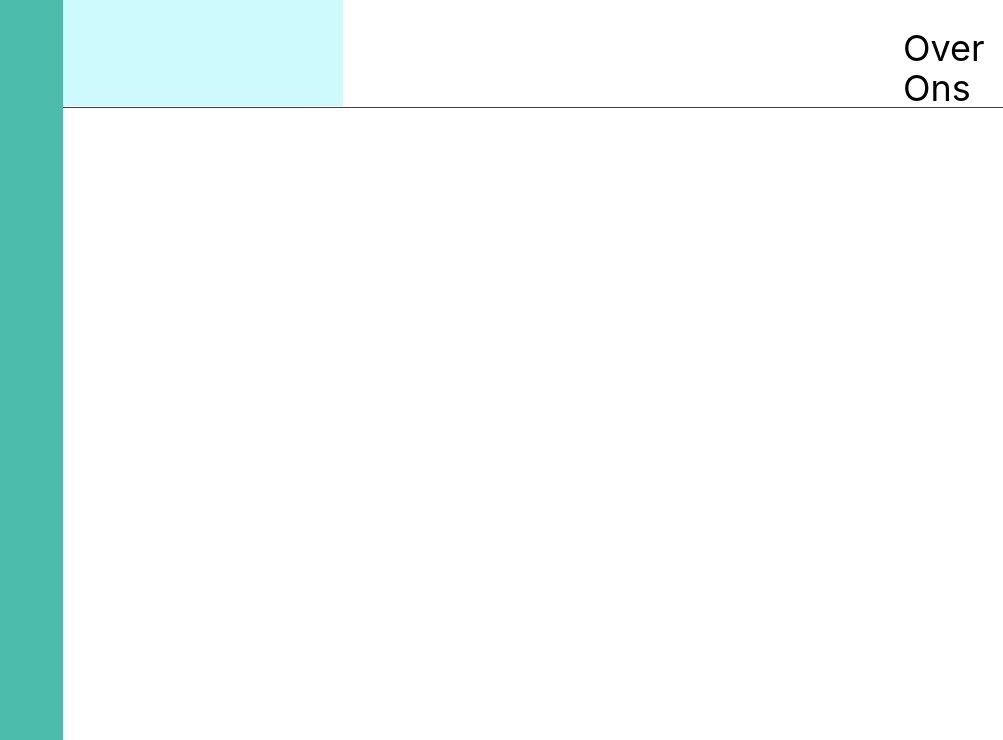
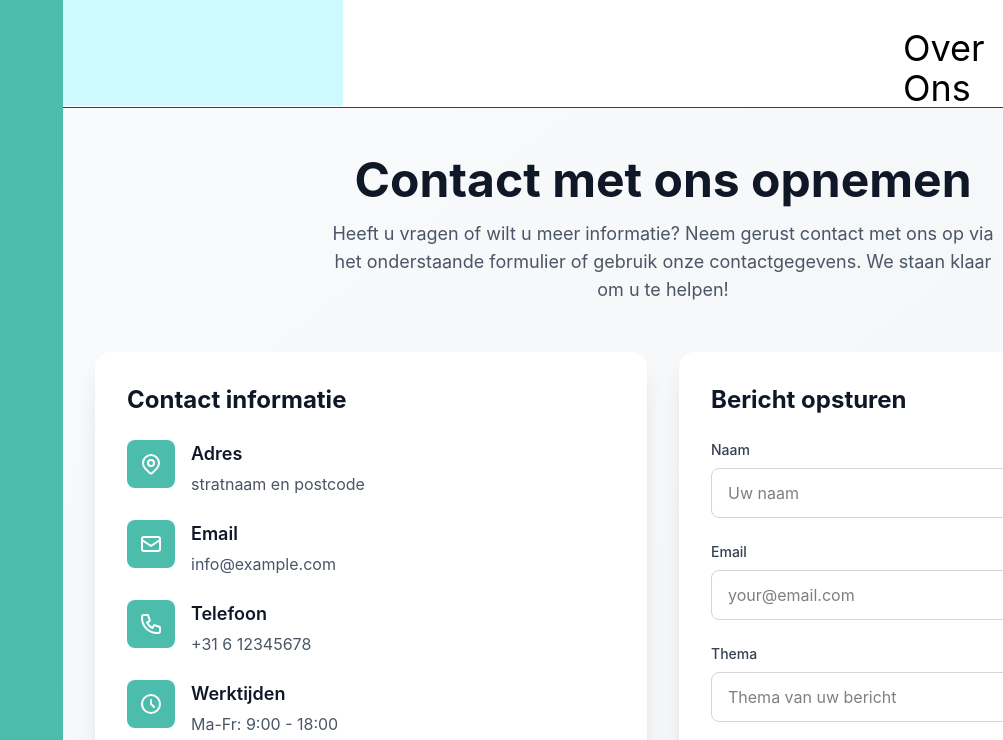
Before and after one commit to deniaverkade/project-mens-centraal, a React (Vite) app: page /contact in a window 1280 px wide. Shown: the top 740 px of the page, without its empty margins (277-1280 px from the left). Built offline with nearby package versions, Linux system fonts and the light colour scheme.

Commit message:
Contact pagina ( zonder Navbar en Footer fix)

```diff
--- a/src/pages/Contact.jsx
+++ b/src/pages/Contact.jsx
@@ -1,9 +1,157 @@
-const Contact = () => {
+import React from "react";
+
+export default function Contact() {
+    const handleSubmit = (e) => {
+        e.preventDefault();
+        // Handle form submission
+        console.log("Form submitted");
+    };
+
     return (
-    <section>
+        <section className="min-h-screen bg-gradient-to-br from-gray-50 to-gray-100 py-12 px-4 sm:px-6 lg:px-8">
+            <div className="max-w-6xl mx-auto">
+                <div className="text-center mb-12">
+                    <h1 className="text-4xl md:text-5xl font-bold text-gray-900 mb-4">
+                        Contact met ons opnemen
+                    </h1>
+                    <p className="text-lg text-gray-600 max-w-2xl mx-auto">
+                       Heeft u vragen of wilt u meer informatie? Neem gerust contact met ons op via het onderstaande formulier of gebruik onze contactgegevens. We staan klaar om u te helpen!
+                    </p>
+                </div>
 
-    </section>
+                <div className="grid md:grid-cols-2 gap-8">
+                    {/* Contact Information */}
+                    <div className="bg-white rounded-2xl shadow-xl p-8">
+                        <h2 className="text-2xl font-bold text-gray-900 mb-6">
+                            Contact informatie
+                        </h2>
+
+                        <div className="space-y-6">
+                            <div className="flex items-start space-x-4">
+                                <div className="flex-shrink-0 w-12 h-12 bg-[#4CBCAD] rounded-lg flex items-center justify-center">
+                                    <svg className="w-6 h-6 text-white" fill="none" stroke="currentColor" viewBox="0 0 24 24">
+                                        <path strokeLinecap="round" strokeLinejoin="round" strokeWidth={2} d="M17.657 16.657L13.414 20.9a1.998 1.998 0 01-2.827 0l-4.244-4.243a8 8 0 1111.314 0z" />
+                                        <path strokeLinecap="round" strokeLinejoin="round" strokeWidth={2} d="M15 11a3 3 0 11-6 0 3 3 0 016 0z" />
+                                    </svg>
+                                </div>
+                                <div>
+                                    <h3 className="text-lg font-semibold text-gray-900 mb-1">Adres</h3>
+                                    <p className="text-gray-600">stratnaam en postcode</p>
+                                </div>
+                            </div>
+
+                            <div className="flex items-start space-x-4">
+                                <div className="flex-shrink-0 w-12 h-12 bg-[#4CBCAD] rounded-lg flex items-center justify-center">
+                                    <svg className="w-6 h-6 text-white" fill="none" stroke="currentColor" viewBox="0 0 24 24">
+                                        <path strokeLinecap="round" strokeLinejoin="round" strokeWidth={2} d="M3 8l7.89 5.26a2 2 0 002.22 0L21 8M5 19h14a2 2 0 002-2V7a2 2 0 00-2-2H5a2 2 0 00-2 2v10a2 2 0 002 2z" />
+                                    </svg>
+                                </div>
+                                <div>
+                                    <h3 className="text-lg font-semibold text-gray-900 mb-1">Email</h3>
+                                    <p className="text-gray-600">info@example.com</p>
+                                </div>
+                            </div>
+
+                            <div className="flex items-start space-x-4">
+                                <div className="flex-shrink-0 w-12 h-12 bg-[#4CBCAD] rounded-lg flex items-center justify-center">
+                                    <svg className="w-6 h-6 text-white" fill="none" stroke="currentColor" viewBox="0 0 24 24">
+                                        <path strokeLinecap="round" strokeLinejoin="round" strokeWidth={2} d="M3 5a2 2 0 012-2h3.28a1 1 0 01.948.684l1.498 4.493a1 1 0 01-.502 1.21l-2.257 1.13a11.042 11.042 0 005.516 5.516l1.13-2.257a1 1 0 011.21-.502l4.493 1.498a1 1 0 01.684.949V19a2 2 0 01-2 2h-1C9.716 21 3 14.284 3 6V5z" />
+                                    </svg>
+                                </div>
+                                <div>
+                                    <h3 className="text-lg font-semibold text-gray-900 mb-1">Telefoon</h3>
+                                    <p className="text-gray-600">+31 6 12345678</p>
+                                </div>
+                            </div>
+
+                            <div className="flex items-start space-x-4">
+                                <div className="flex-shrink-0 w-12 h-12 bg-[#4CBCAD] rounded-lg flex items-center justify-center">
+                                    <svg className="w-6 h-6 text-white" fill="none" stroke="currentColor" viewBox="0 0 24 24">
+                                        <path strokeLinecap="round" strokeLinejoin="round" strokeWidth={2} d="M12 8v4l3 3m6-3a9 9 0 11-18 0 9 9 0 0118 0z" />
+                                    </svg>
+                                </div>
+                                <div>
+                                    <h3 className="text-lg font-semibold text-gray-900 mb-1">Werktijden</h3>
+                                    <p className="text-gray-600">Ma-Fr: 9:00 - 18:00</p>
+                                    <p className="text-gray-600">Za-Zo: Gesloten</p>
+                                </div>
+                            </div>
+                        </div>
+                    </div>
+
+                    {/* Contact Form */}
+                    <div className="bg-white rounded-2xl shadow-xl p-8">
+                        <h2 className="text-2xl font-bold text-gray-900 mb-6">
+                            Bericht opsturen
+                        </h2>
+
+                        <form onSubmit={handleSubmit} className="space-y-6">
+                            <div>
+                                <label htmlFor="name" className="block text-sm font-medium text-gray-700 mb-2">
+                                    Naam
+                                </label>
+                                <input
+                                    type="text"
+                                    id="name"
+                                    name="name"
+                                    required
+                                    className="w-full px-4 py-3 border border-gray-300 rounded-lg focus:ring-2 focus:ring-[#4CBCAD] focus:border-transparent transition duration-200 outline-none"
+                                    placeholder="Uw naam"
+                                />
+                            </div>
+
+                            <div>
+                                <label htmlFor="email" className="block text-sm font-medium text-gray-700 mb-2">
+                                    Email
+                                </label>
+                                <input
+                                    type="email"
+                                    id="email"
+                                    name="email"
+                                    required
+                                    className="w-full px-4 py-3 border border-gray-300 rounded-lg focus:ring-2 focus:ring-[#4CBCAD] focus:border-transparent transition duration-200 outline-none"
+                                    placeholder="your@email.com"
+                                />
+                            </div>
+
+                            <div>
+                                <label htmlFor="subject" className="block text-sm font-medium text-gray-700 mb-2">
+                                    Thema
+                                </label>
+                                <input
+                                    type="text"
+                                    id="subject"
+                                    name="subject"
+                                    required
+                                    className="w-full px-4 py-3 border border-gray-300 rounded-lg focus:ring-2 focus:ring-[#4CBCAD] focus:border-transparent transition duration-200 outline-none"
+                                    placeholder="Thema van uw bericht"
+                                />
+                            </div>
+
+                            <div>
+                                <label htmlFor="message" className="block text-sm font-medium text-gray-700 mb-2">
+                                    Bericht
+                                </label>
+                                <textarea
+                                    id="message"
+                                    name="message"
+                                    rows="4"
+                                    required
+                                    className="w-full px-4 py-3 border border-gray-300 rounded-lg focus:ring-2 focus:ring-[#4CBCAD] focus:border-transparent transition duration-200 outline-none resize-none"
+                                    placeholder="uw bericht..."
+                                ></textarea>
+                            </div>
+
+                            <button
+                                type="submit"
+                                className="w-full bg-[#4CBCAD] hover:bg-[#3a9a8d] text-white font-semibold py-3 px-6 rounded-lg transition duration-200 transform hover:scale-105 focus:outline-none focus:ring-2 focus:ring-[#4CBCAD] focus:ring-offset-2"
+                            >
+                                Vraag opsturen
+                            </button>
+                        </form>
+                    </div>
+                </div>
+            </div>
+        </section>
     );
 }
-
-export default Contact;
```
